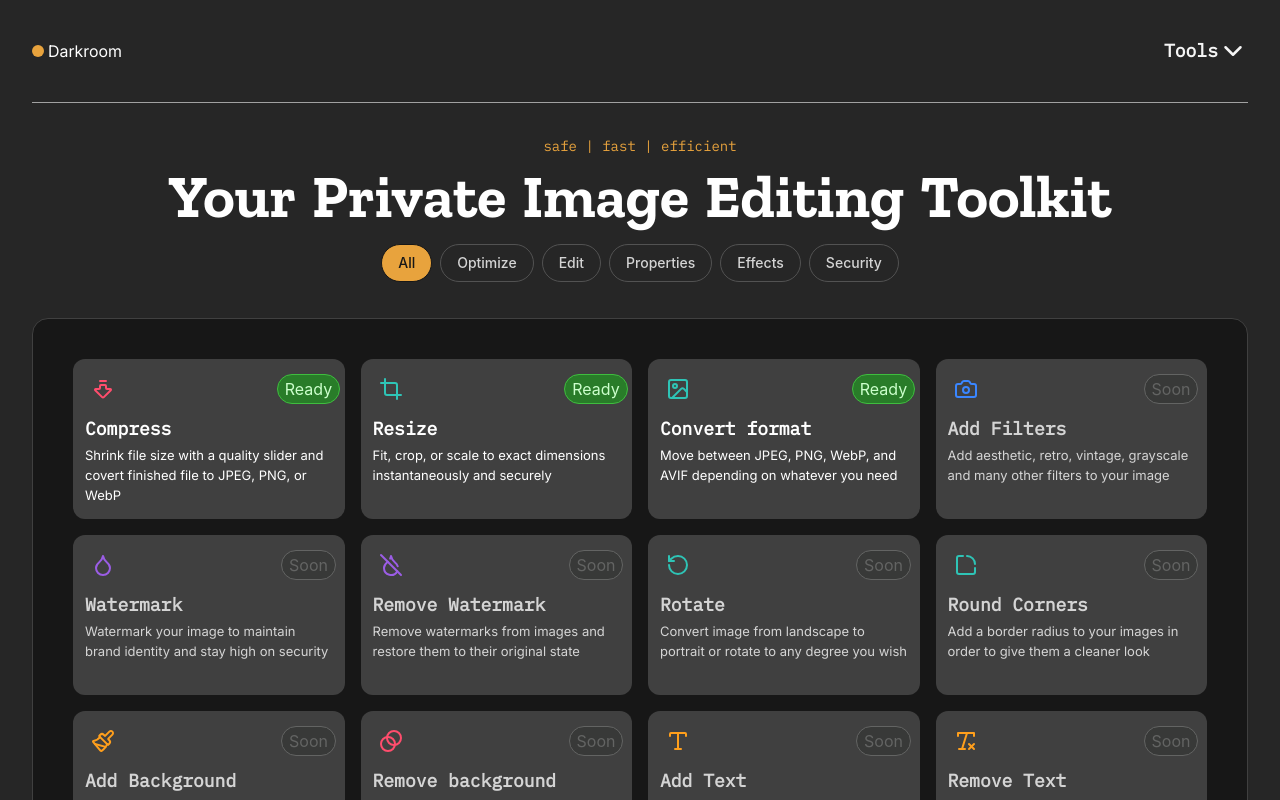
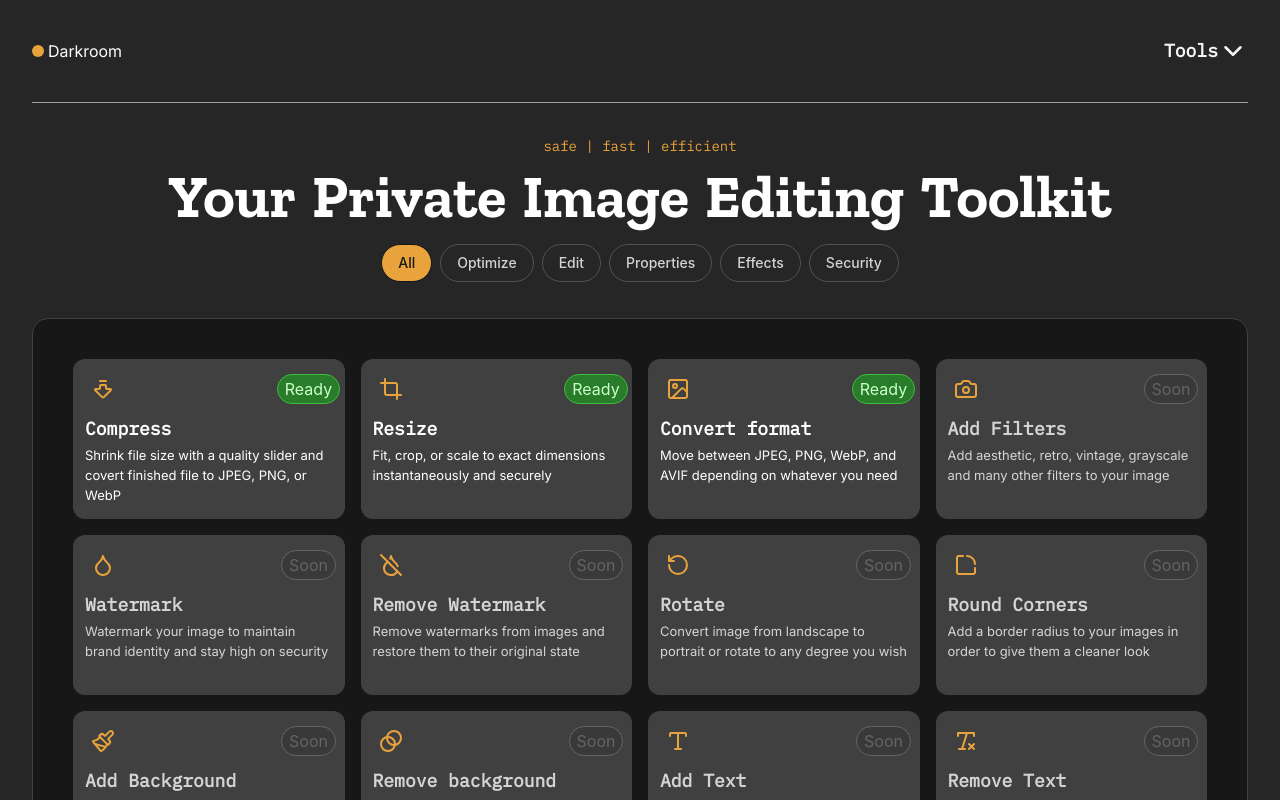
Before and after one commit to ibrahimhere47/Darkroom-v2, a React (Vite) app: page / in a window 1280 px wide. Shown: the top 800 px of the page. Built offline with nearby package versions, Linux system fonts and the light colour scheme.

Commit message:
Added superior rainbow effect

```diff
--- a/src/components/ToolCard.jsx
+++ b/src/components/ToolCard.jsx
@@ -10,6 +10,7 @@ const ToolCard = (props) => {
     const color = `var(${tool.categoryColor})`
 
     const iconGlowRef = useRef(null)
+    const iconRef = useRef(null)
     const badgeGlowRef = useRef(null)
     const borderRef = useRef(null)
     const cardRef = useRef(null)
@@ -21,6 +22,12 @@ const ToolCard = (props) => {
         tl.current
             .to(iconGlowRef.current, {
                 opacity: 0.3,
+                duration: 0.4,
+                backgroundColor: color
+            }, 0)
+
+            .to(iconRef.current, {
+                color: color,
                 duration: 0.4,
             }, 0)
 
@@ -107,15 +114,15 @@ const ToolCard = (props) => {
 
                             <div
                                 ref={iconGlowRef}
-                                className="absolute inset-0 opacity-0 blur-lg rounded-full"
-                                style={{
-                                    backgroundColor: color,
-                                }}
+                                className="absolute inset-0 opacity-0 blur-lg rounded-full bg-amber-47"
+                                // style={{
+                                //     backgroundColor: color,
+                                // }}
                             />
 
                             <Icon
-                                color={color}
-                                className="relative z-10"
+                                ref={iconRef}
+                                className="relative z-10 text-amber-47"
                             />
                         </div>
                     </div>
```
